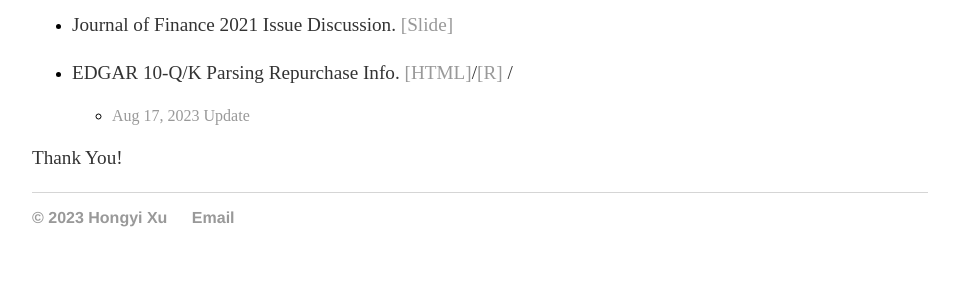
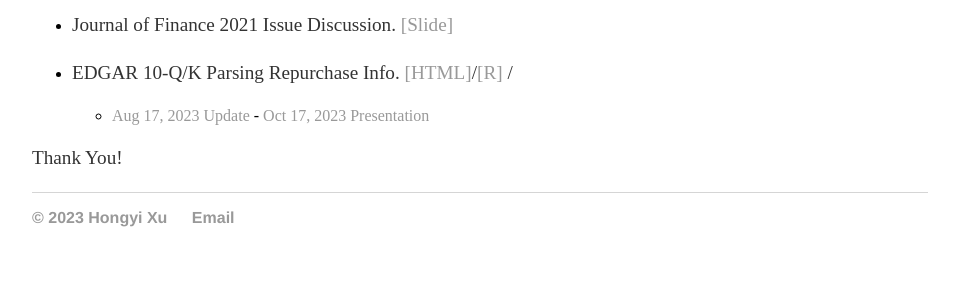
Before and after one commit to hongyileoxu/hongyileoxu.github.io, a Jekyll site: the page built from projects/index.md, in a window 1280 px wide. Shown: the part 1231-1515 px from the top of the page, without its empty margins (160-1119 px from the left). Built offline with Jekyll 4.4.1, drawn with Linux system fonts in a browser that asks for light colours.

Commit message:
Update index.md

```diff
--- a/projects/index.md
+++ b/projects/index.md
@@ -48,5 +48,6 @@ Projects in Progress:
 - EDGAR 10-Q/K Parsing Repurchase Info. [[HTML]](https://hongyileoxu.github.io/research/RepurchaseProject/SEC_web_v3afunctions.html)/[[R]](https://hongyileoxu.github.io/research/RepurchaseProject/SEC_web_v3cfunctions.R) /
 
 	- [Aug 17, 2023 Update](https://hongyileoxu.github.io/research/RepurchaseProject/Repurchase_BBAIA_merge_v1b.html)
+ 	- [Oct 17, 2023 Presentation](https://hongyileoxu.github.io/research/RepurchaseProject/Hongyi Xu (2023) Under the Spotlight_v8.pdf)
 
 Thank You!
```
